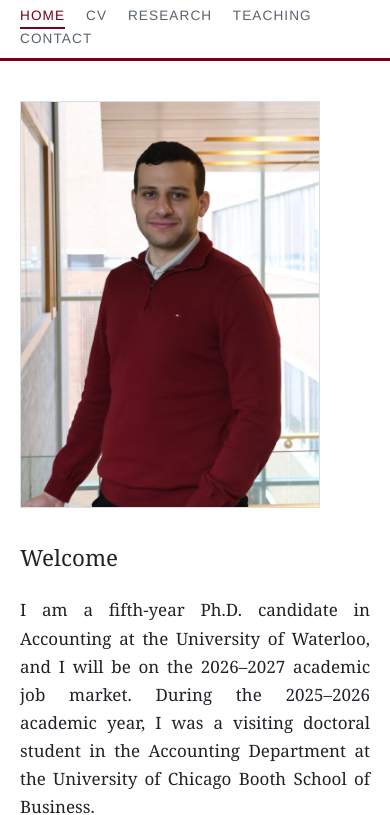
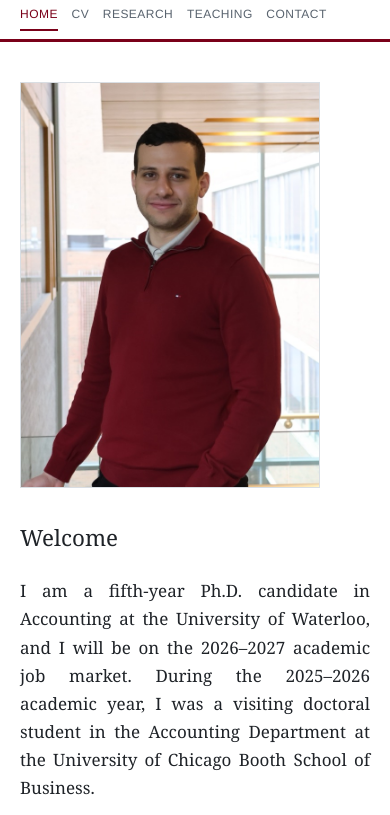
Before and after one commit to amarhmahmoud/amarhmahmoud.github.io, a plain HTML site: page index.html in a window 390 px wide. Shown: the part 85-900 px from the top of the page. Drawn offline with Linux system fonts and the light colour scheme.

Commit message:
Fix navigation wrapping on narrow screens

```diff
--- a/style.css
+++ b/style.css
@@ -49,6 +49,9 @@ header .tagline {
 /* ===== Navigation ===== */
 nav {
   margin-top: 1rem;
+  display: flex;
+  flex-wrap: wrap;
+  gap: 0.5rem 1.5rem;   /* row gap keeps wrapped links clear of the rule below */
   font-family: Helvetica, Arial, sans-serif;
   font-size: 0.85rem;
   text-transform: uppercase;
@@ -58,7 +61,6 @@ nav {
 nav a {
   color: var(--muted);
   text-decoration: none;
-  margin-right: 1.5rem;
   padding-bottom: 0.25rem;
 }
 
@@ -202,6 +204,11 @@ footer nav { margin: 0 0 0.75rem; font-size: 0.75rem; }
 
 /* ===== Small screens ===== */
 @media (max-width: 540px) {
-  nav a { margin-right: 1rem; }
+  /* shrink the type just enough that all five links stay on one line */
+  nav {
+    font-size: 0.75rem;
+    letter-spacing: 0.04em;
+    gap: 0.5rem 0.85rem;
+  }
   header { padding-top: 1.5rem; }
 }
```
